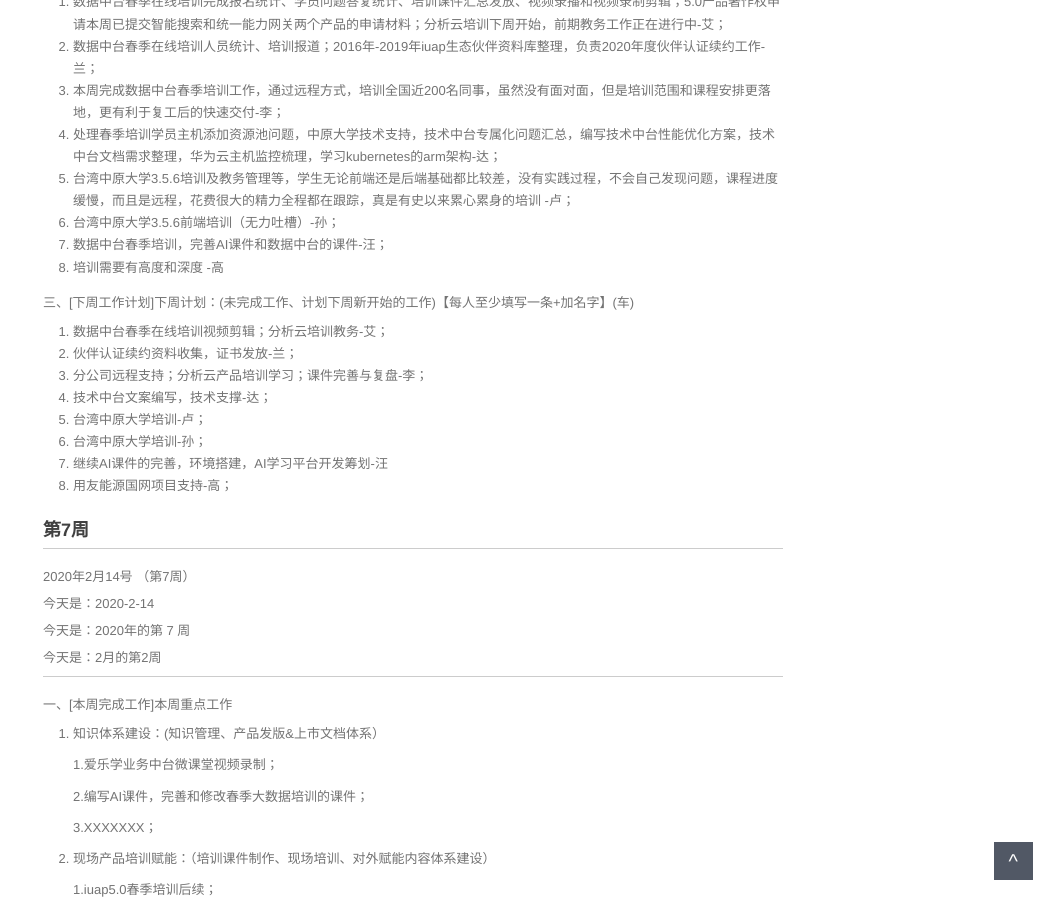
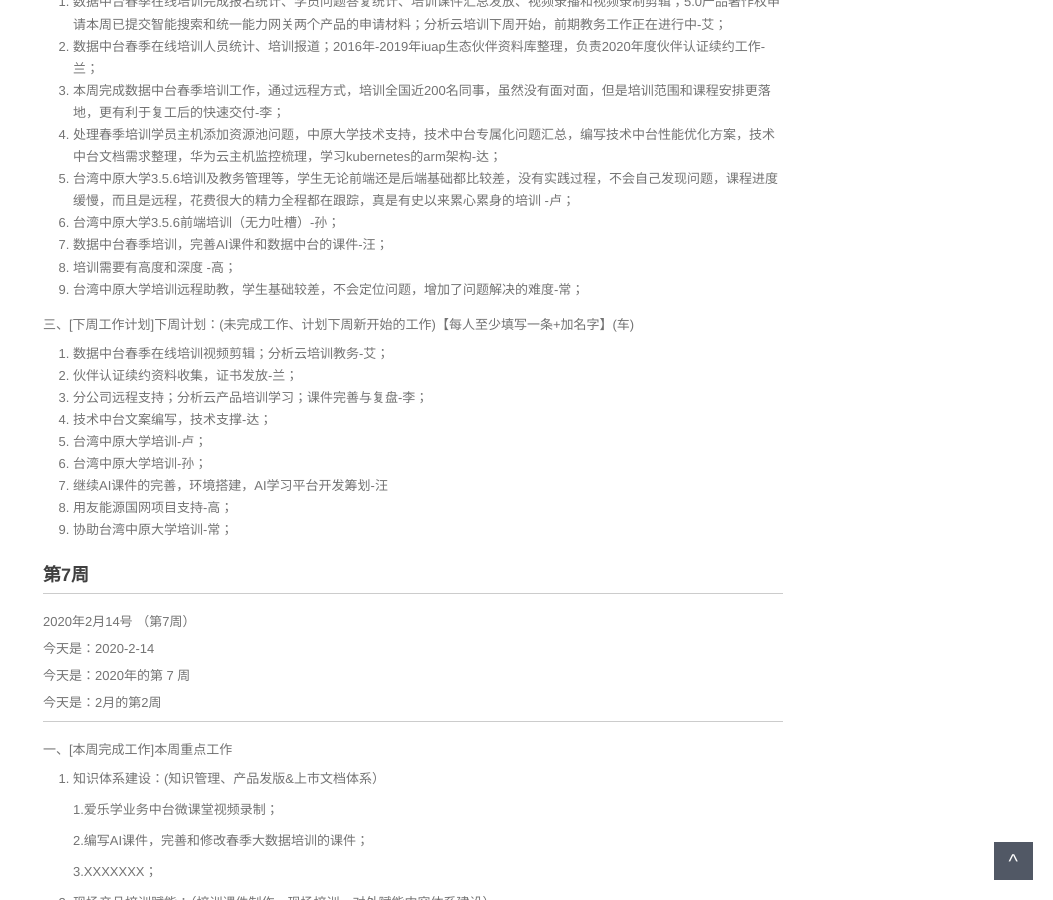
Before and after one commit to walllFlower/blog, a Jekyll site: the page built from _posts/2018-07-17-day_report_cxz.md, in a window 1280 px wide and 900 px high, scrolled down 1373 px. Shown: the whole window, without its empty margins (227-1280 px from the left). Built offline with Jekyll 4.4.1, drawn with Linux system fonts in a browser that asks for light colours; comment, search, counter and statistics services are not loaded.

Commit message:
Update 2018-07-17-day_report_cxz.md

```diff
--- a/_posts/2018-07-17-day_report_cxz.md
+++ b/_posts/2018-07-17-day_report_cxz.md
@@ -84,7 +84,8 @@ categories: 技术运营工作周报
 5. 台湾中原大学3.5.6培训及教务管理等，学生无论前端还是后端基础都比较差，没有实践过程，不会自己发现问题，课程进度缓慢，而且是远程，花费很大的精力全程都在跟踪，真是有史以来累心累身的培训 -卢；
 6. 台湾中原大学3.5.6前端培训（无力吐槽）-孙；
 7. 数据中台春季培训，完善AI课件和数据中台的课件-汪；
-8. 培训需要有高度和深度 -高
+8. 培训需要有高度和深度 -高；
+9. 台湾中原大学培训远程助教，学生基础较差，不会定位问题，增加了问题解决的难度-常；
 
 
 
@@ -98,6 +99,7 @@ categories: 技术运营工作周报
 6. 台湾中原大学培训-孙；
 7. 继续AI课件的完善，环境搭建，AI学习平台开发筹划-汪
 8. 用友能源国网项目支持-高；
+9. 协助台湾中原大学培训-常；
 
 
 ###  第7周
```
